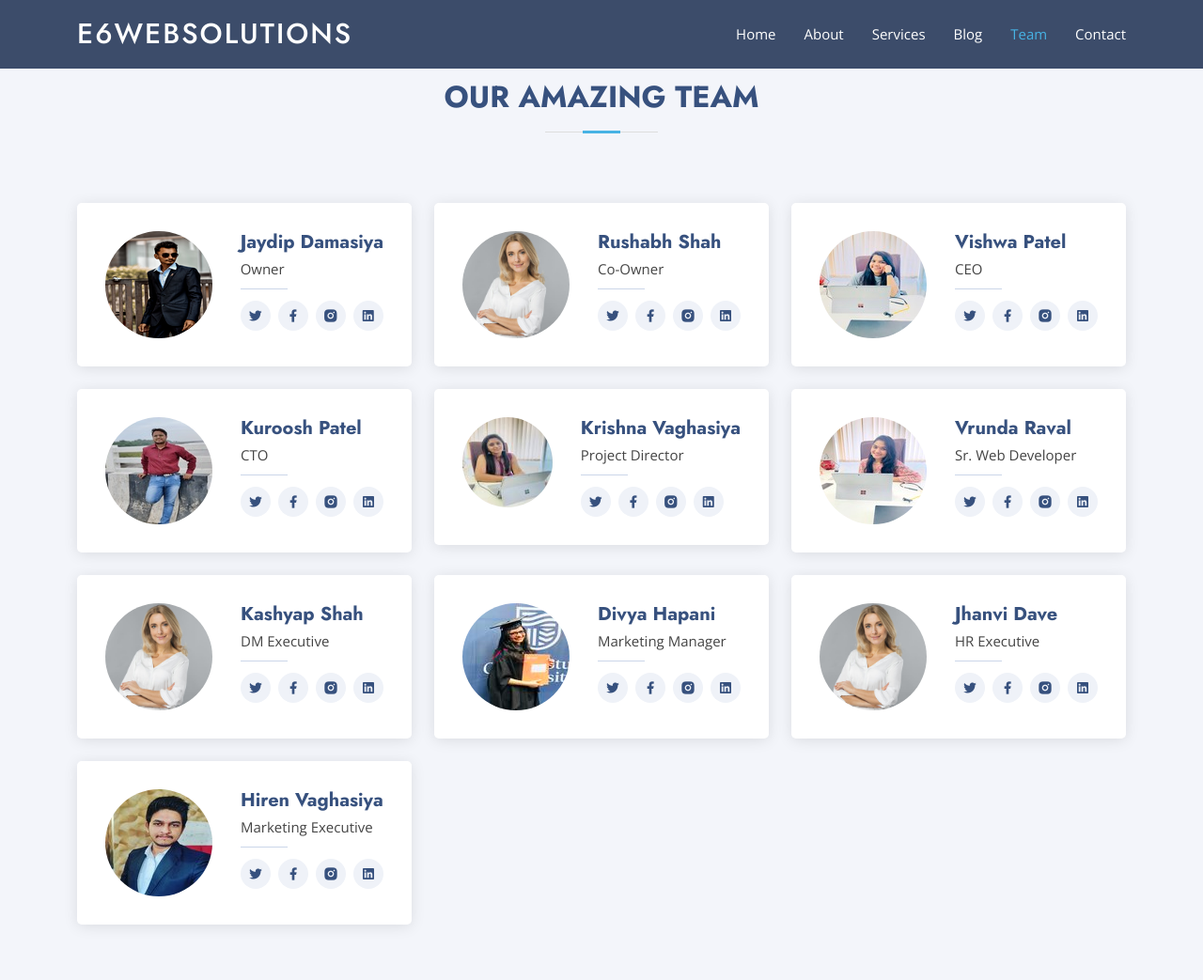
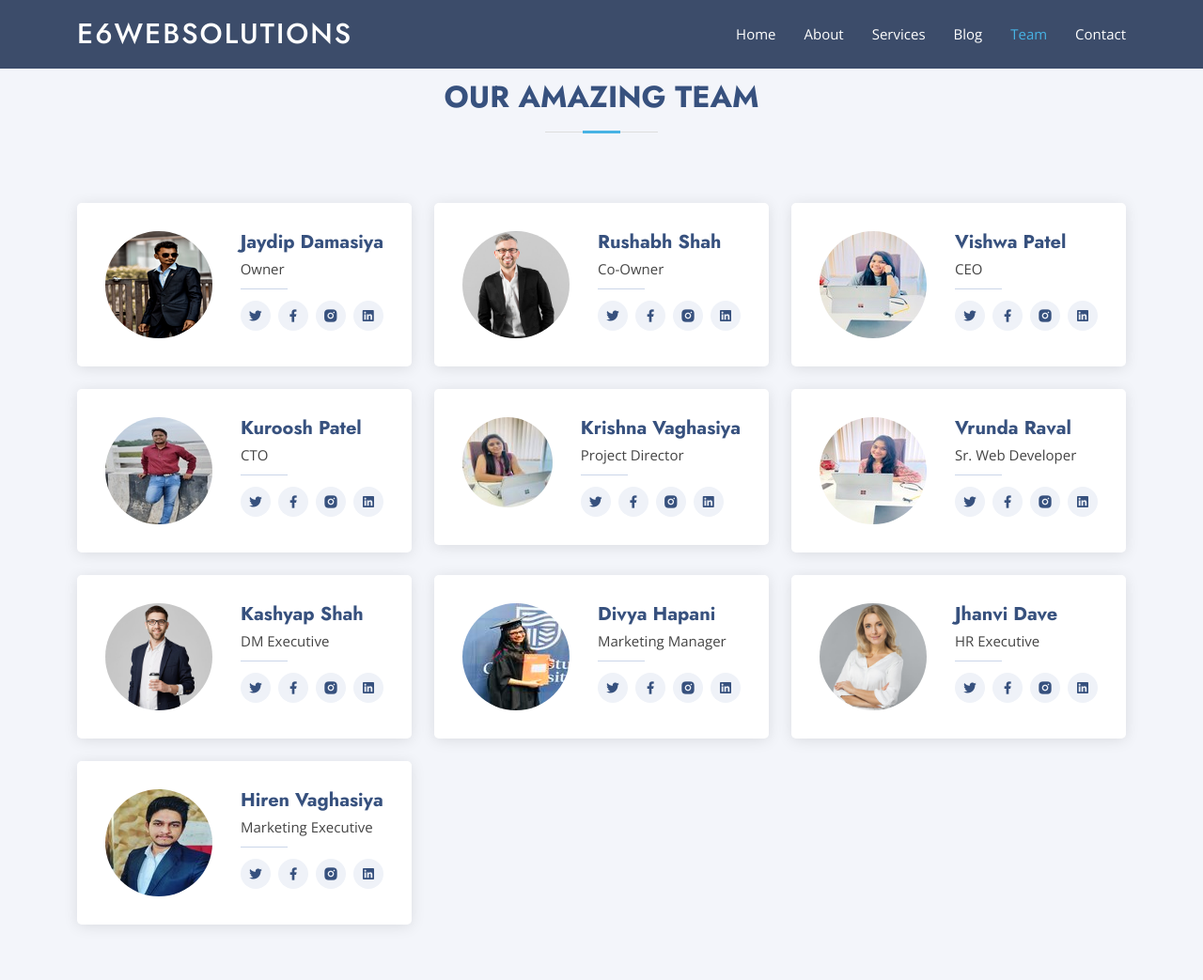
Before and after one commit to kurooshptl/E6WebSolutions, a Laravel app: page /team in a window 1280 px wide. Shown: the top 1043 px of the page at 94% size. Run offline with Laravel 8, Linux system fonts and the light colour scheme; style sheets or scripts are compiled from the project's sources; some libraries are stand-ins or nearby versions.

Commit message:
Done changes in home page

```diff
--- a/resources/views/team.blade.php
+++ b/resources/views/team.blade.php
@@ -25,7 +25,7 @@
                 </div>
                 <div class="col-lg-4 mt-4">
                     <div class="member d-flex align-items-start" data-aos="zoom-in" data-aos-delay="400">
-                        <div class="pic"><img src="{{asset('img/team/team-4.jpg')}}" class="img-fluid" alt=""></div>
+                        <div class="pic"><img src="{{asset('img/team/team-1.jpg')}}" class="img-fluid" alt=""></div>
                         <div class="member-info">
                             <h4>Rushabh Shah</h4>
                             <span>Co-Owner</span>
@@ -113,7 +113,7 @@
 
                 <div class="col-lg-4 mt-4">
                     <div class="member d-flex align-items-start" data-aos="zoom-in" data-aos-delay="400">
-                        <div class="pic"><img src="{{asset('img/team/team-4.jpg')}}" class="img-fluid" alt=""></div>
+                        <div class="pic"><img src="{{asset('img/team/team-3.jpg')}}" class="img-fluid" alt=""></div>
                         <div class="member-info">
                             <h4>Kashyap Shah</h4>
                             <span>DM Executive</span>
```
